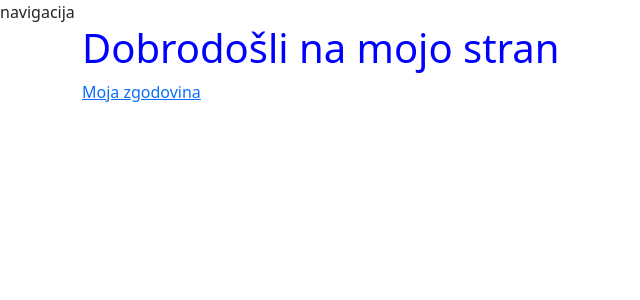
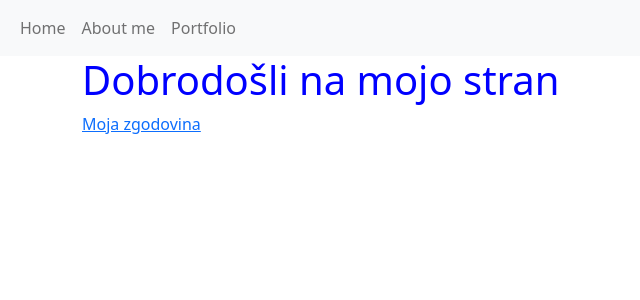
Before and after one commit to mkorbar/16-Flask-delpoy, a Flask app: page / in a window 1280 px wide. Shown: the top 300 px of the page, without its empty margins (0-640 px from the left). Run offline with Flask 2, Linux system fonts and the light colour scheme.

Commit message:
Add a proper navigation

```diff
--- a/templates/base.html
+++ b/templates/base.html
@@ -12,7 +12,26 @@
     <title>{% block title %}Default title{% endblock %}</title>
   </head>
   <body>
-  <nav>navigacija</nav>
+  <nav class="navbar navbar-expand-lg navbar-light bg-light">
+  <div class="container-fluid">
+    <button class="navbar-toggler" type="button" data-bs-toggle="collapse" data-bs-target="#navbarNav" aria-controls="navbarNav" aria-expanded="false" aria-label="Toggle navigation">
+      <span class="navbar-toggler-icon"></span>
+    </button>
+    <div class="collapse navbar-collapse" id="navbarNav">
+      <ul class="navbar-nav">
+        <li class="nav-item">
+          <a class="nav-link" href="/">Home</a>
+        </li>
+        <li class="nav-item">
+          <a class="nav-link" href="/o-meni">About me</a>
+        </li>
+        <li class="nav-item">
+          <a class="nav-link" href="/portfolio">Portfolio</a>
+        </li>
+      </ul>
+    </div>
+  </div>
+</nav>
   <div class="container">
 
     {% block content %}
```
